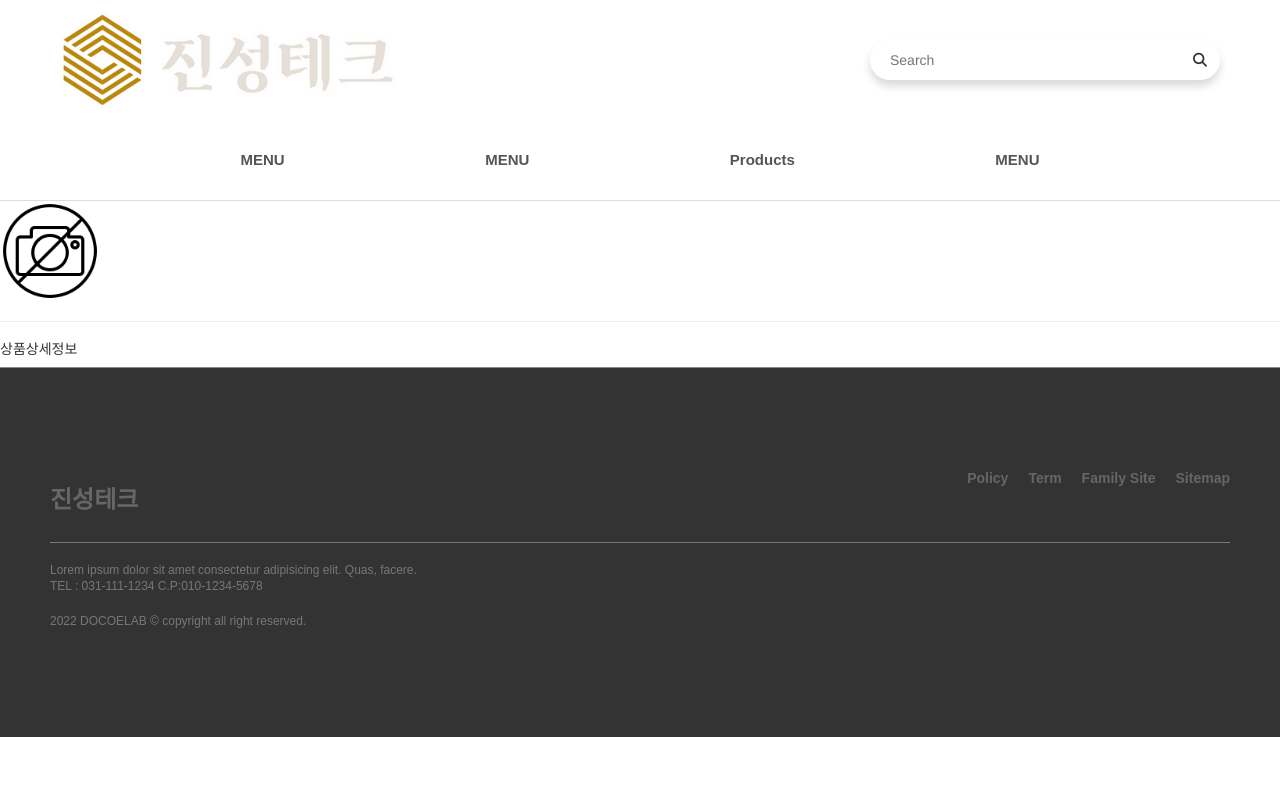
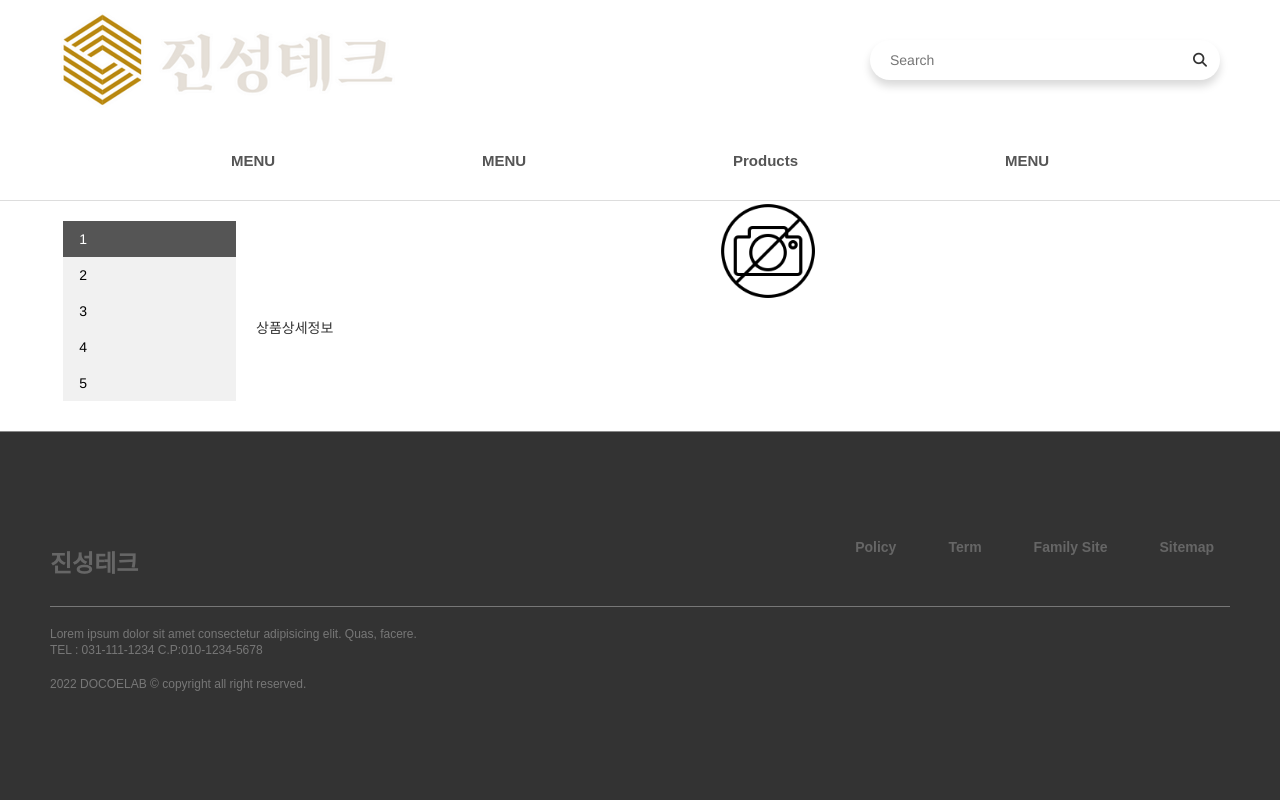
Before and after one commit to jy-young/JinsungPro, a Django app: template templates/jinsung/product_detail.html in a window 1280 px wide. Run offline with Django 4.2, Linux system fonts and the light colour scheme; the template is opened without the code that fills it, so the values that code supplies are empty; some libraries are stand-ins or nearby versions.

Commit message:
css 수정

```diff
--- a/JinsungPro/settings.py
+++ b/JinsungPro/settings.py
@@ -126,6 +126,8 @@ STATICFILES_DIRS = [ os.path.join(BASE_DIR, 'static')]
 DEFAULT_AUTO_FIELD = 'django.db.models.BigAutoField'
 
 MEDIA_URL = '/media/'
+
+SUMMERNOTE_CONFIG = {}
 # MEDIA_ROOT = os.path.join(BASE_DIR, '..','public','media')
 # 위의 폴더의 public 밑에 media 폴더
 MEDIA_ROOT = os.path.join(BASE_DIR, 'media') # 실제 파일을 저장할 root 경로
--- a/templates/jinsung/product_detail.html
+++ b/templates/jinsung/product_detail.html
@@ -2,6 +2,81 @@
 {% block content %}
 {% load static %}
 
+<style type="text/css">
+
+    #main{
+        display: flex;
+    }
+
+    #sidebar{
+        width:20%;
+        padding: 20px;
+        float:left;
+    }
+
+    #content{
+        width:80%;
+        float:left;
+        justify-content: center;
+        align-items: center;
+    }
+
+    .detail {
+        width:100%;
+        text-align: left;
+    }
+
+    *{
+      margin: 0;
+      padding: 0;
+      box-sizing: border-box;
+    }
+    nav{
+      width: 100%;
+      height: 100px;
+    }
+    .wrapper{
+      text-align: center;
+    }
+     ul.item {
+      margin-left: 20%;
+      padding: 0;
+      width: 80%;
+      background-color: #f1f1f1;
+    }
+
+
+    li a {
+      display: block;
+      color: #000;
+      padding: 8px 16px;
+      text-decoration: none;
+    }
+
+    li a.active {
+      background-color: #555;
+      color: white;
+    }
+
+    .item li a:hover:not(.active) {
+      background-color: #555;
+      color: white;
+    }
+
+</style>
+<div id="main">
+    <div id="sidebar">
+        <ul class="item">
+          <li><a class="active" href="#">1</a></li>
+          <li><a href="#">2</a></li>
+          <li><a href="#">3</a></li>
+          <li><a href="#">4</a></li>
+          <li><a href="#">5</a></li>
+        </ul>
+    </div>
+
+    <div id="content">
+        <div class="wrapper">
           {% if point.product_photo %}
             <img src="/media/{{point.product_photo}}" style="width:100px; height:auto;">
             {% else %}
@@ -9,7 +84,14 @@
             {% endif %}
 
             <h1>{{point.title}}</h1>
-<hr>
-<h5>상품상세정보</h5>
+
+            <h5 style="width:100%; text-align: left;">상품상세정보</h5>
+            <div class="detail">
                 {{point.content | safe}}
-{% endblock %}
+            </div>
+
+        </div>
+    </div>
+</div>
+
+{% endblock content %}
```
Lines whose indentation alone changed are shown as unchanged.
